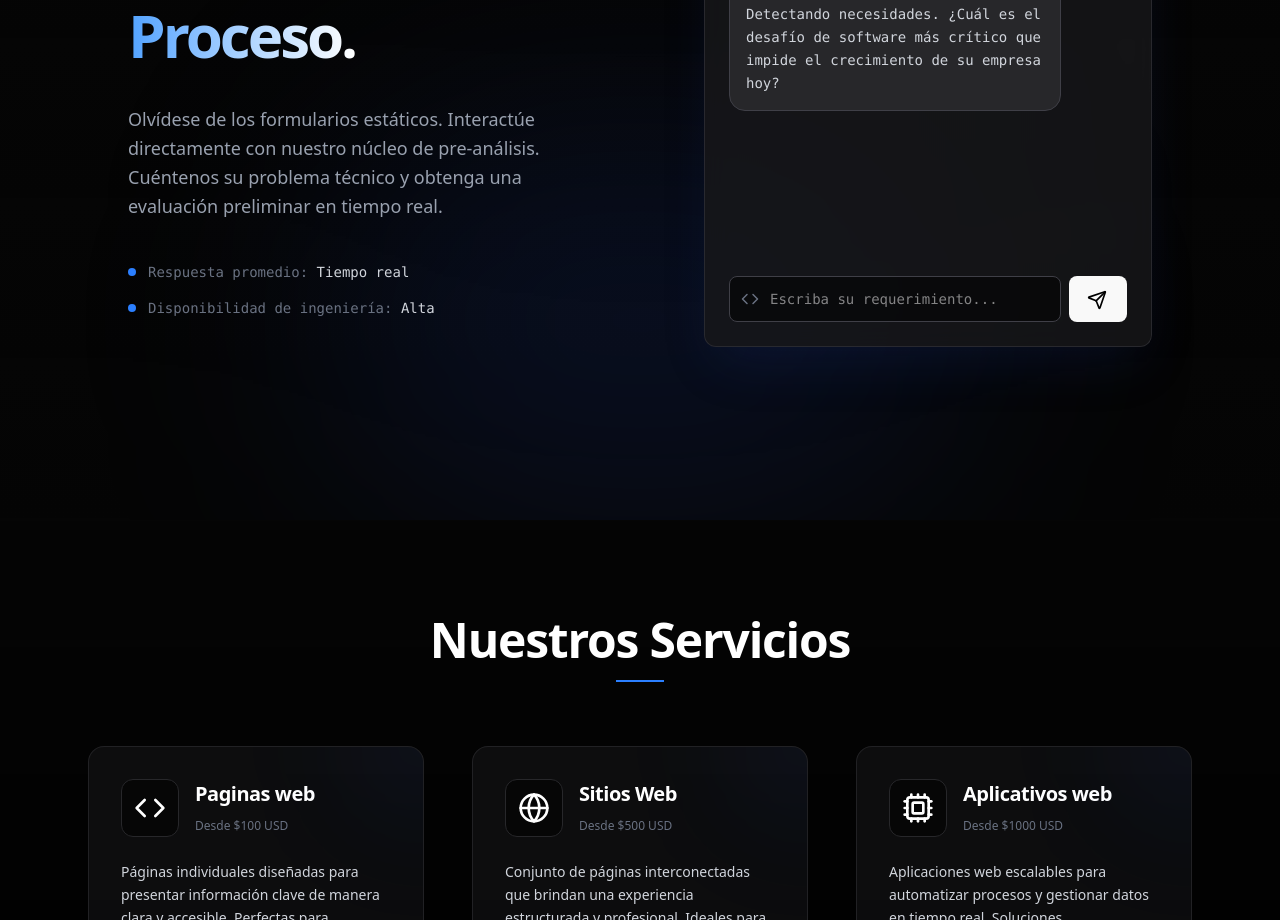
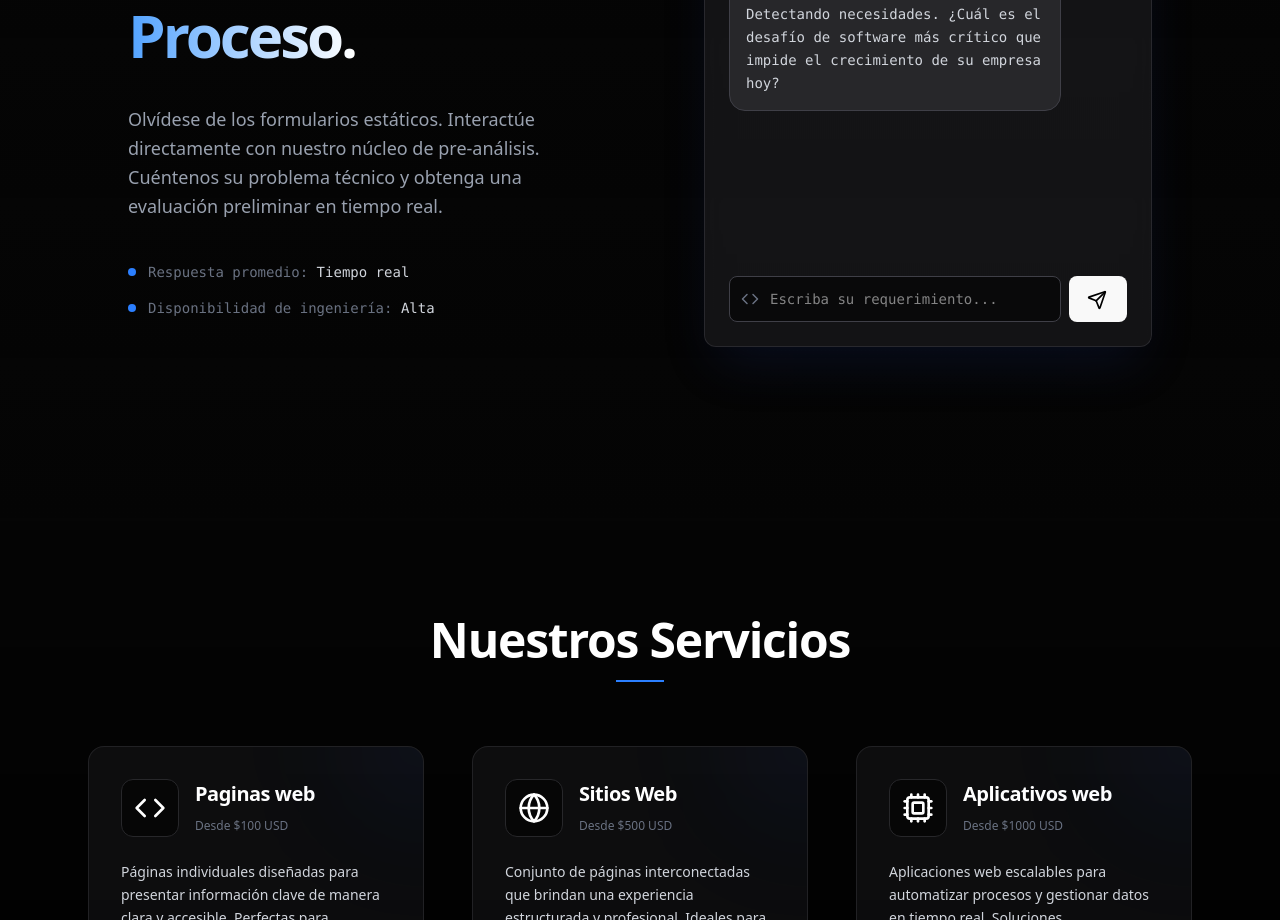
Before and after one commit to dexel-inc/landing-page, a React (Vite) app: page / in a window 1280 px wide. Shown: the part 1080-2000 px from the top of the page. Built offline with nearby package versions, Linux system fonts and the light colour scheme.

Commit message:
fix: deleting gradient circle

```diff
--- a/src/sections/Contact.jsx
+++ b/src/sections/Contact.jsx
@@ -103,7 +103,7 @@ export default function Contact() {
             className="min-h-screen flex items-center justify-center py-24 px-6 relative overflow-hidden"
         >
             <div className="absolute inset-0 bg-gradient-to-b from-[#050505] z-0"></div>
-            <div className="absolute bottom-0 left-1/2 -translate-x-1/2 w-[50vw] h-[50vh] bg-blue-900/20 blur-[120px] rounded-full pointer-events-none z-0"></div>
+            <div className="absolute bottom-0 left-1/2 -translate-x-1/2 w-[50vw] h-[50vh] pointer-events-none z-0"></div>
 
             <div className="max-w-5xl w-full flex flex-col md:flex-row items-center justify-between gap-16 relative z-10">
                 <div className="max-w-md text-left">
```
